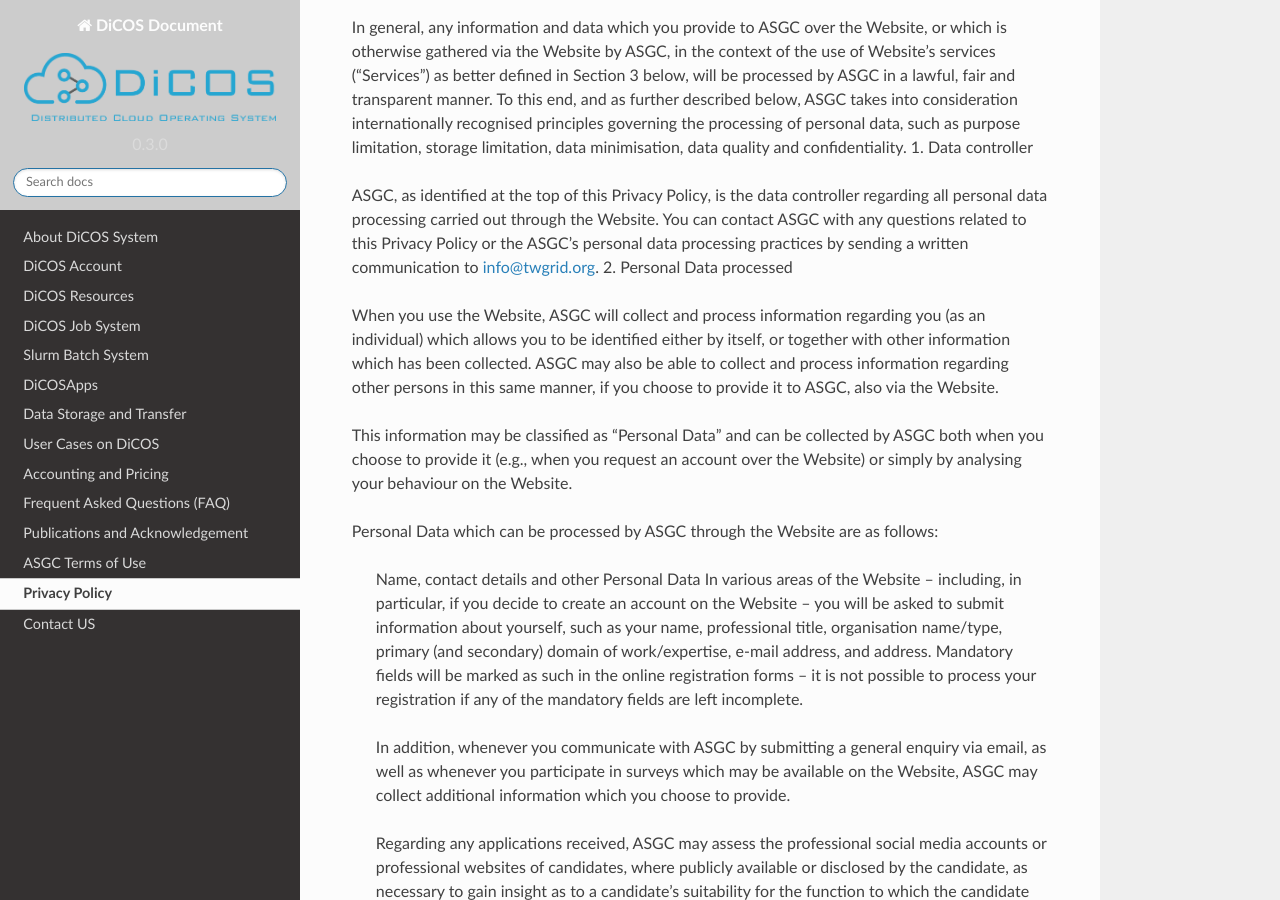
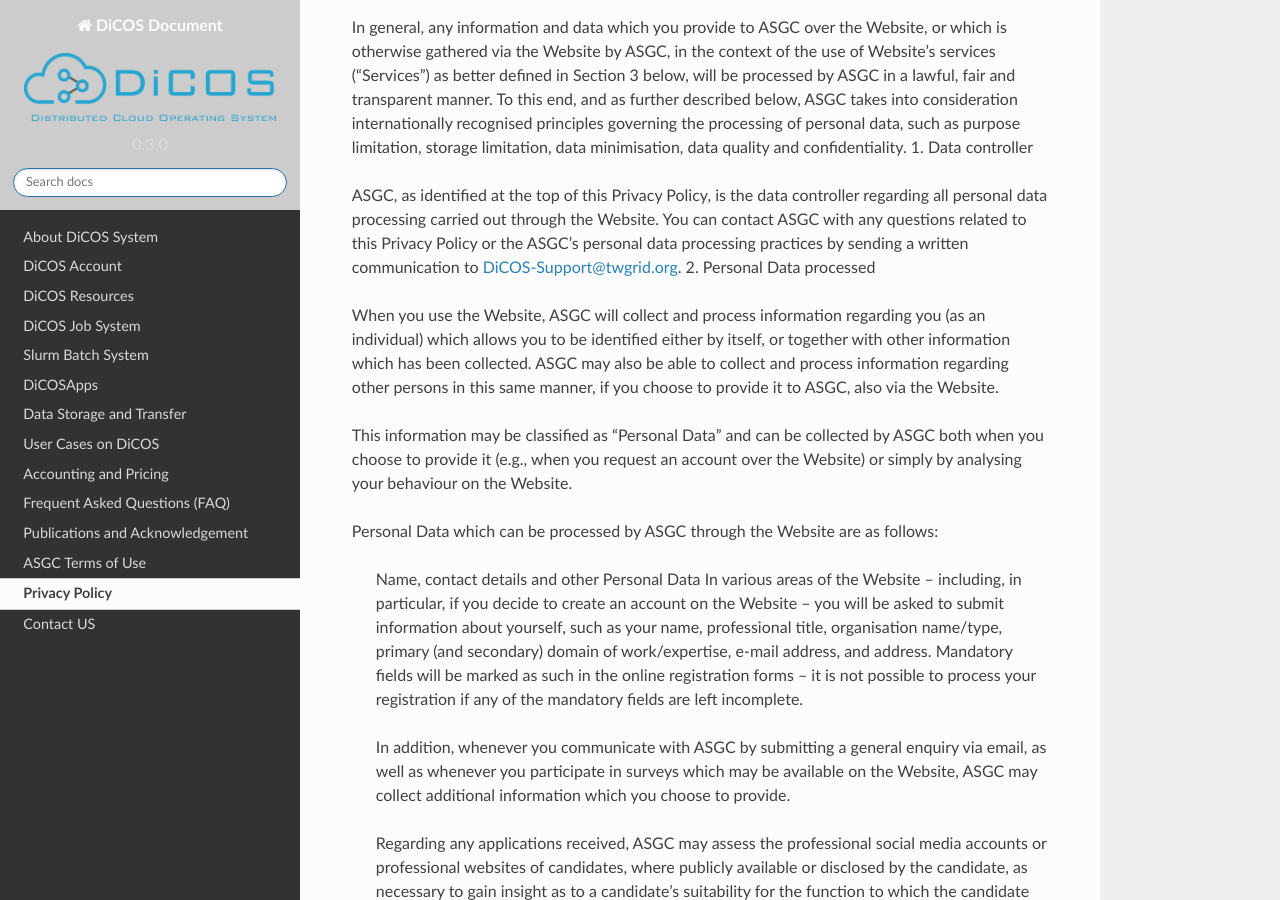
Before and after one commit to ASGCOPS/dicos_document, a Sphinx documentation site: the page built from docs/source/privacy_policy.rst, in a window 1280 px wide and 900 px high, scrolled down 384 px. Built offline with Sphinx 7.4.7 and the Read the Docs theme 2.0.0, drawn with Linux system fonts in a browser that asks for light colours; some of the changed text lies outside the part shown.

Commit message:
Edit terms_of_use.rst and privacy_policy.rst

```diff
--- a/docs/source/privacy_policy.rst
+++ b/docs/source/privacy_policy.rst
@@ -11,7 +11,7 @@
 In general, any information and data which you provide to ASGC over the Website, or which is otherwise gathered via the Website by ASGC, in the context of the use of Website’s services (“Services”) as better defined in Section 3 below, will be processed by ASGC in a lawful, fair and transparent manner. To this end, and as further described below, ASGC takes into consideration internationally recognised principles governing the processing of personal data, such as purpose limitation, storage limitation, data minimisation, data quality and confidentiality.
 1. Data controller
 
-ASGC, as identified at the top of this Privacy Policy, is the data controller regarding all personal data processing carried out through the Website. You can contact ASGC with any questions related to this Privacy Policy or the ASGC’s personal data processing practices by sending a written communication to info@twgrid.org.
+ASGC, as identified at the top of this Privacy Policy, is the data controller regarding all personal data processing carried out through the Website. You can contact ASGC with any questions related to this Privacy Policy or the ASGC’s personal data processing practices by sending a written communication to DiCOS-Support@twgrid.org.
 2. Personal Data processed
 
 When you use the Website, ASGC will collect and process information regarding you (as an individual) which allows you to be identified either by itself, or together with other information which has been collected. ASGC may also be able to collect and process information regarding other persons in this same manner, if you choose to provide it to ASGC, also via the Website.
@@ -113,7 +113,7 @@
 
 Personal Data processed for preventing Misuse/Fraud will be kept by ASGC for as long as deemed strictly necessary to fulfil the purposes for which it was collected.
 
-More information on applicable retention periods is available upon written request to the Website Managing Team at the following address: info@twgrid.org.
+More information on applicable retention periods is available upon written request to the Website Managing Team at the following address: DiCOS-Support@twgrid.org.
 5. Data subjects’ rights
 
 As a data subject, you are entitled to exercise the following rights before ASGC, at any time:
@@ -138,7 +138,7 @@
 
 Consent for Profiling carried out by cookies may be withdrawn as described in Section 2(e). Where consent for Profiling was given via a specific tick box, you may withdraw this consent by changing your preferences, at any time, within your user profile created on the Website, where applicable.
 
-Aside from the above means, you can always exercise your rights described above by sending a written request to the Website Managing Team at the following address: info@twgrid.org.
+Aside from the above means, you can always exercise your rights described above by sending a written request to the Website Managing Team at the following address: DiCOS-Support@twgrid.org.
 
 In any case, please note that, as a data subject, you are entitled to file a complaint with the competent supervisory authorities for the protection of Personal Data, if you believe that the processing of your Personal Data carried out through the Website is unlawful.
 6. Amendments
```
